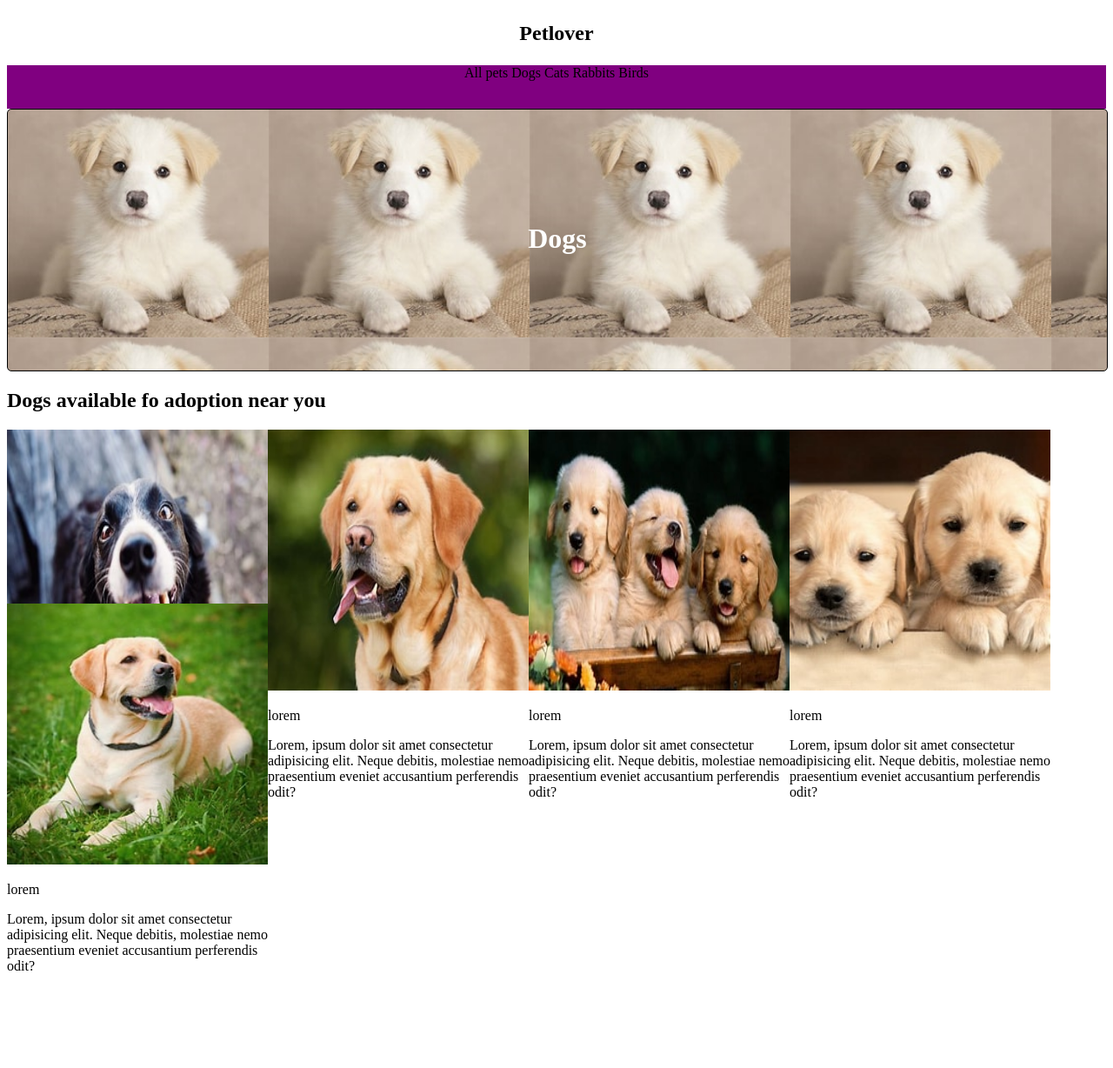
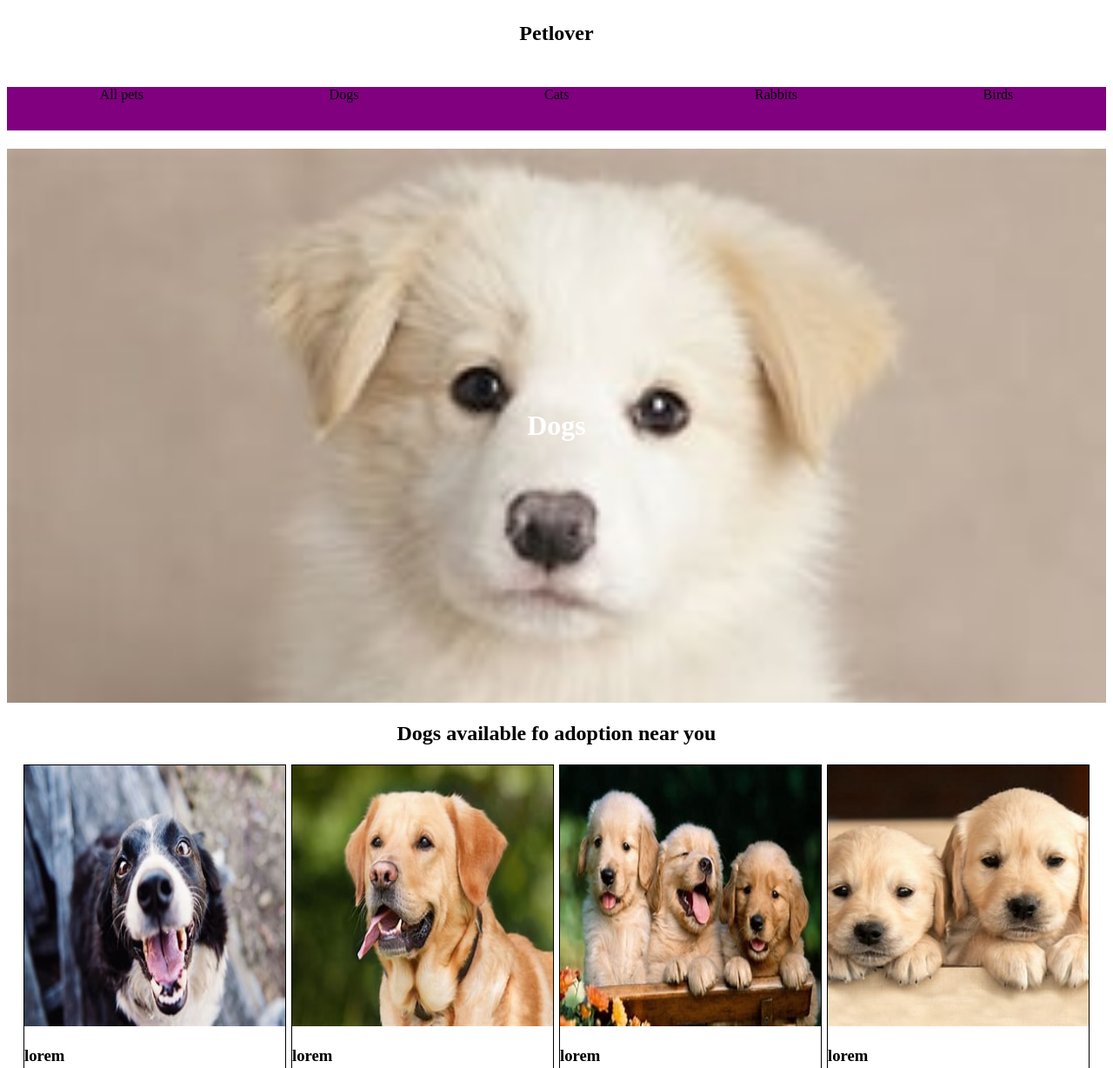
Before and after one commit to RokasIlga/neKomandinisDarbas, a plain HTML site: page index.html in a window 1280 px wide. Shown: the top 1228 px of the page at 87% size. Before the commit the page ends 1120 px from the top, so only its background shows below. Drawn offline with Linux system fonts and the light colour scheme.

Commit message:
added media queries,almost fineshed up css and html

```diff
--- a/assets/css/style.css
+++ b/assets/css/style.css
@@ -1,48 +1,97 @@
-.hdr{
+.hdr {
     width: 100%;
     height: 50px;
     text-align: center;
     margin-top: 25px;
 }
-.slct{
-    text-align: center;
+
+.slct {
+    margin-top: 25px;
+    color: white;
+    display: flex;
+    justify-content: space-around;
     width: 100%;
     height: 50px;
     background-color: purple;
 }
-a{
+
+a {
+    text-align: center;
     text-decoration: none;
     color: black;
 }
-ul {
-    list-style-type: none;
-    margin: 0;
-    padding: 0;
-  }
 
-  li {
-    display: inline;
-  }
-h1{
-    margin-top: 130px;
+h1 {
+    padding: 300px;
+    text-align: center;
+    background-image: url('../dog5.jpg');
+    color: white;
+    background-size: cover;
 }
-.main {
+
+h2 {
     text-align: center;
-    background-image: url("/assets/dog5.jpg");
-    width: 100%;
-    height: 300px;
-    background-size: 300px, 200px;
-    color: white;
+}
+
+
+.container {
+    flex-wrap: wrap;
+    display: flex;
+    justify-content: space-around;
+    padding: 2px 16px;
+}
+
+.card1 {
+    justify-content: center;
     border: 1px solid black;
-    border-radius: 5px;
-  }
-.card{
+    width: 300px;
+    height: 450px;
+}
 
-    float: left;
+.card2 {
+    justify-content: center;
+    border: 1px solid black;
     width: 300px;
-    height: 200px;
+    height: 450px;
 }
-img{
+
+.card3 {
+    justify-content: center;
+    border: 1px solid black;
+    width: 300px;
+    height: 450px;
+}
+
+.card4 {
+    justify-content: center;
+    border: 1px solid black;
+    width: 300px;
+    height: 450px;
+}
+
+.card5 {
+    justify-content: center;
+    border: 1px solid black;
+    width: 300px;
+    height: 450px;
+}
+
+img {
     width: 300px;
     height: 300px;
 }
+
+@media (max-width: 1200px) {
+    .card1 {
+        width: 200px;
+        height: 200px;
+
+    }
+
+}
+
+@media(max-width: 768px) {
+    .slct img {
+        width: 1200px;
+    }
+}
--- a/index.html
+++ b/index.html
@@ -1,44 +1,59 @@
 <!DOCTYPE html>
 <html lang="en">
+
 <head>
     <meta charset="UTF-8">
     <meta name="viewport" content="width=device-width, initial-scale=1.0">
     <title>Document</title>
-    <link rel="stylesheet" href="/assets/css/style.css">
+    <link rel="stylesheet" href="/neKomandinisDarbas/assets/css/style.css">
 </head>
+
 <body>
-    <header class="hdr"><h2>Petlover</h2></header>
-    <nav class="slct">
-        <ul>
-            <li><a href="">All pets</a></li>
-            <li><a href="">Dogs</a></li>
-            <li><a href="">Cats</a></li>
-            <li><a href="">Rabbits</a></li>
-            <li><a href="">Birds</a></li>
-          </ul>
-    </nav>
+    <header class="hdr">
+        <h2>Petlover</h2>
+    </header>
+    <div class="slct">
+        <a href="">All pets</a>
+        <a href="">Dogs</a>
+        <a href="">Cats</a>
+        <a href="">Rabbits</a>
+        <a href="">Birds</a>
+    </div>
 
-    <div class="main"><h1 class="text">Dogs</h1></div>
-    <div>
-        <h2>Dogs available fo adoption near you</h2>
-    </div>
-    <footer>
-        <div class="card"><img src="/assets/dog.jpg">
-        <p>lorem</p><p>Lorem, ipsum dolor sit amet consectetur adipisicing elit. Neque debitis, molestiae nemo praesentium eveniet accusantium perferendis odit?</p></div>
+    <h1>Dogs</h1>
+    <h2>Dogs available fo adoption near you</h2>
+    <footer class="container">
+        <div class="card1"><img src="/neKomandinisDarbas/assets/dog.jpg">
+            <h3>lorem</h3>
+            <p>Lorem, ipsum dolor sit amet consectetur adipisicing elit. Neque debitis, molestiae nemo praesentium
+                eveniet accusantium perferendis odit?</p>
+        </div>
 
-        <div class="card"><img src="/assets/dog1.jpg">
-        <p>lorem</p><p>Lorem, ipsum dolor sit amet consectetur adipisicing elit. Neque debitis, molestiae nemo praesentium eveniet accusantium perferendis odit?</p></div>
+        <div class="card2"><img src="/neKomandinisDarbas/assets/dog1.jpg">
+            <h3>lorem</h3>
+            <p>Lorem, ipsum dolor sit amet consectetur adipisicing elit. Neque debitis, molestiae nemo praesentium
+                eveniet accusantium perferendis odit?</p>
+        </div>
 
-        <div class="card"><img src="/assets/dog2.jpg">
-        <p>lorem</p><p>Lorem, ipsum dolor sit amet consectetur adipisicing elit. Neque debitis, molestiae nemo praesentium eveniet accusantium perferendis odit?</p></div>
+        <div class="card3"><img src="/neKomandinisDarbas/assets/dog2.jpg">
+            <h3>lorem</h3>
+            <p>Lorem, ipsum dolor sit amet consectetur adipisicing elit. Neque debitis, molestiae nemo praesentium
+                eveniet accusantium perferendis odit?</p>
+        </div>
 
-        <div class="card"><img src="/assets/dog3.jpg">
-        <p>lorem</p><p>Lorem, ipsum dolor sit amet consectetur adipisicing elit. Neque debitis, molestiae nemo praesentium eveniet accusantium perferendis odit?</p></div>
+        <div class="card4"><img src="/neKomandinisDarbas/assets/dog3.jpg">
+            <h3>lorem</h3>
+            <p>Lorem, ipsum dolor sit amet consectetur adipisicing elit. Neque debitis, molestiae nemo praesentium
+                eveniet accusantium perferendis odit?</p>
+        </div>
 
-        <div class="card"><img src="/assets/dog4.jpg">
-        <p>lorem</p><p>Lorem, ipsum dolor sit amet consectetur adipisicing elit. Neque debitis, molestiae nemo praesentium eveniet accusantium perferendis odit?</p></div>
-
+        <div class="card5"><img src="/neKomandinisDarbas/assets/dog4.jpg">
+            <h3>lorem</h3>
+            <p>Lorem, ipsum dolor sit amet consectetur adipisicing elit. Neque debitis, molestiae nemo praesentium
+                eveniet accusantium perferendis odit?</p>
+        </div>
 
     </footer>
 </body>
+
 </html>
```
